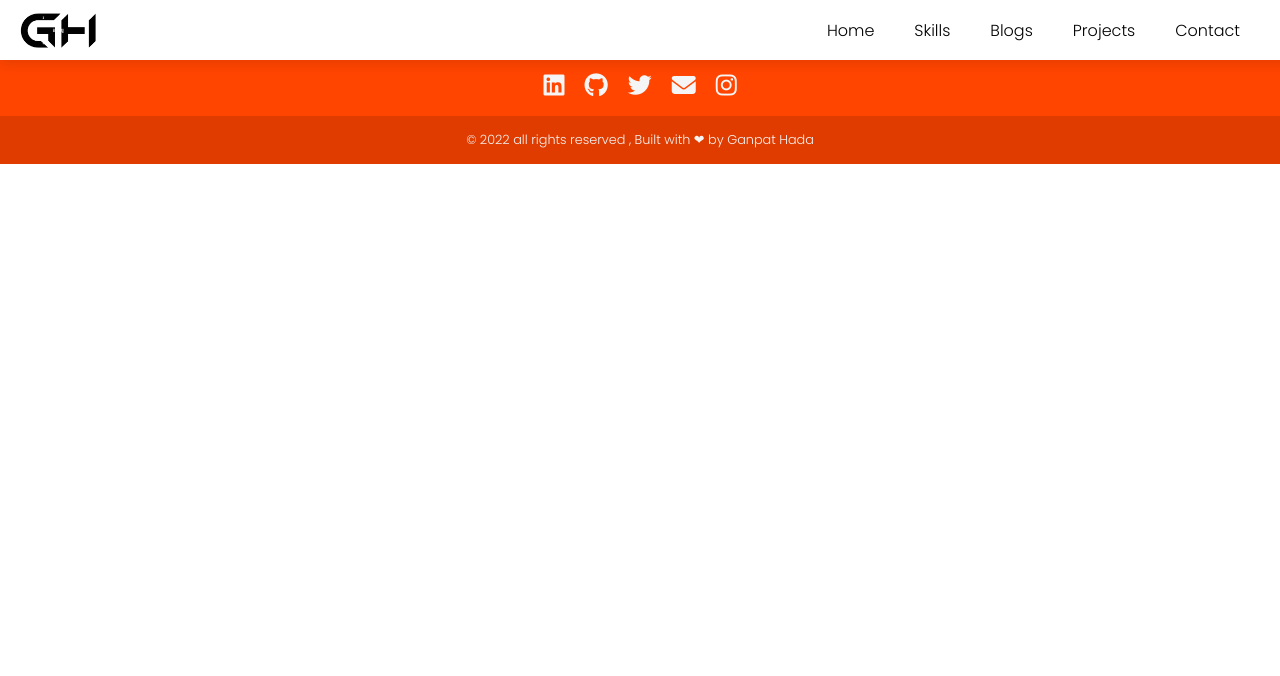
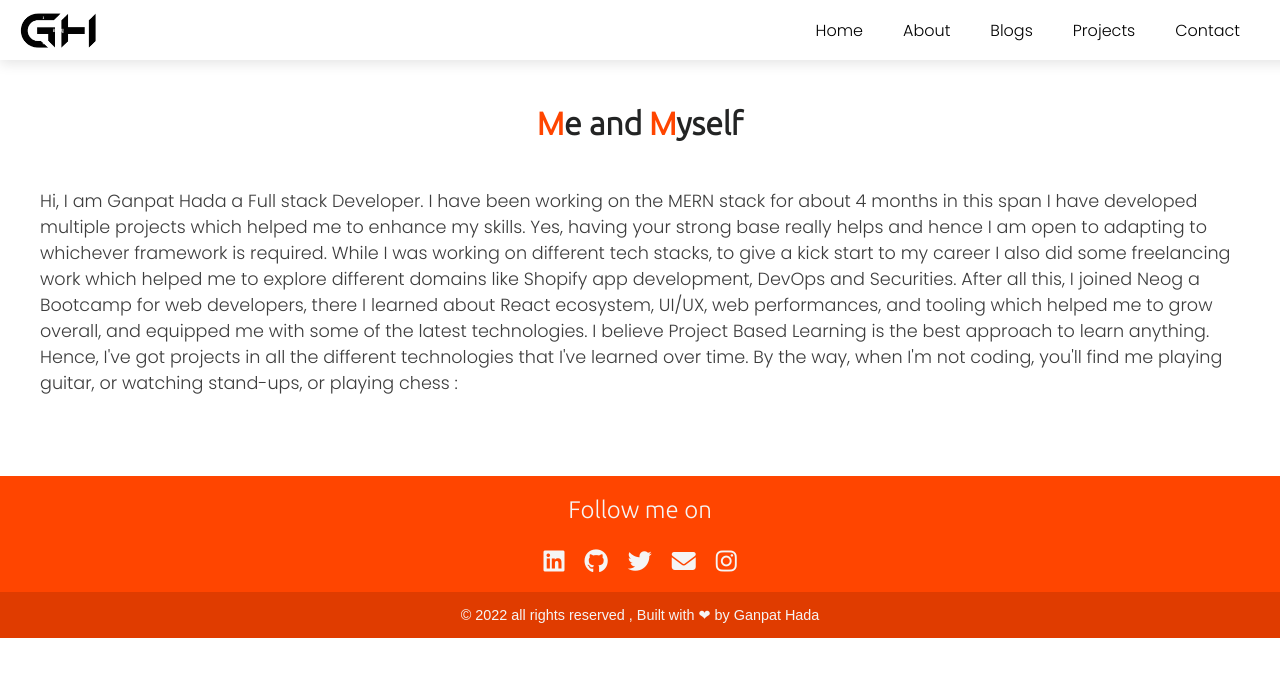
Before and after one commit to GanpatHada/ganpathada-portfolio, a React (Create React App) app: page /about in a window 1280 px wide. Shown: the top 676 px of the page. Built offline with nearby package versions, Linux system fonts and the light colour scheme; a web font is replaced by a local one.

Commit message:
-no-commit

```diff
--- a/src/App.css
+++ b/src/App.css
@@ -206,6 +206,7 @@ main h2::first-letter{
   font-weight: bolder;
 
 }
+
 .prevsblock h2 span{
   color: var(--primarycolor);
 }
@@ -283,6 +284,25 @@ main h2::first-letter{
   text-align: center;
   background-color: whitesmoke;
 }
+.mainblocks{
+  margin-top: 80px;
+}
+.mainblocks h1{
+  color: #232424;
+  text-align: center;
+  margin: 20px 0px;
+  font-family: 'Ubuntu';
+}
+.mainblocks h1 span{
+  color: var(--primarycolor);
+}
+.mainblocks{
+  margin-top: 60px;
+  padding: 20px;
+  margin-bottom: 40px;
+
+
+}
 #blogsprev{
   min-height: 300px;
 }
@@ -306,7 +326,8 @@ footer{
   margin-top: 10px;
   padding: 15px;
   background-color: rgb(224, 60, 0);
-  font-size: 0.8rem;
+  font-size: 0.9rem;
+  font-family: Arial, Helvetica, sans-serif;
 
 
 
@@ -362,20 +383,6 @@ footer i{
   margin: auto;
 
 }
-#projects{
-  margin-top: 60px;
-  padding: 20px;
-  margin-bottom: 40px;
-
-
-}
-#projects h1{
-  color: #232424;
-  text-align: center;
-  margin: 20px 0px;
-  text-transform: uppercase;
-  font-family: 'Ubuntu', sans-serif;
-}
 #projects h1::first-letter{
   color: var(--primarycolor);
 }
@@ -419,6 +426,11 @@ footer i{
   border-left: 1px solid rgba(223, 223, 223, 0.521); */
   border: 2px solid #e7e7e7a6;
 
+}
+#about div {
+  padding: 20px;
+  color: #3d3d3d;
+  font-size: 1.1rem;
 }
 @media (min-width: 748px) and (max-width: 1000px){
   main h1{
--- /dev/null
+++ b/src/components/About.js
@@ -0,0 +1,20 @@
+import React from 'react'
+
+const About = () => {
+  return (
+    <div id="about" className='mainblocks'>
+      <h1><span>M</span>e and <span>M</span>yself</h1>
+      <div>
+        Hi, I am Ganpat Hada a Full stack  Developer. I have been working on the MERN stack for about 4 months in this span I have developed multiple projects which helped me to enhance my skills. Yes, having your strong base really helps and hence I am open to adapting to whichever framework is required. While I was working on different tech stacks, to give a kick start to my career I also did some freelancing work which helped me to explore different domains like Shopify app development, DevOps and Securities.
+
+        After all this, I joined Neog a Bootcamp for web developers, there I learned about React ecosystem, UI/UX, web performances, and tooling which helped me to grow overall, and equipped me with some of the latest technologies.
+
+        I believe Project Based Learning is the best approach to learn anything. Hence, I've got projects in all the different technologies that I've learned over time.
+
+        By the way, when I'm not coding, you'll find me playing guitar, or watching stand-ups, or playing chess :
+      </div>
+    </div>
+  )
+}
+
+export default About
--- a/src/components/Main.js
+++ b/src/components/Main.js
@@ -9,6 +9,7 @@ import java from './web logos/java.webp'
 import project from './web logos/projects.svg'
 import blogs from './web logos/blogs.svg'
 import contact from './web logos/contact.svg'
+import { Link } from 'react-router-dom'
 const Main = () => {
     return (
             <main className='prevsblock' id='mainblock'>
@@ -19,7 +20,7 @@ const Main = () => {
                         . I am a full stack web developer
 
                     </p>
-                    <button id='download_cv' className='primarybtn'>Download CV</button>
+                    <Link to="/about"><button className='primarybtn'>Know more</button></Link>
                 </div>
                 <div className='imagesection'>
                     <img src={image} alt="" />
--- a/src/components/Navbar.js
+++ b/src/components/Navbar.js
@@ -20,7 +20,7 @@ const Navbar = () => {
         <div id="navs">
             <ul>
                 <li><NavLink to="/">Home</NavLink></li>
-                <li><NavLink to="/">Skills</NavLink></li>
+                <li><NavLink to="/about">About</NavLink></li>
                 <li><NavLink to="/">Blogs</NavLink></li>
                 <li><NavLink to="/projects">Projects</NavLink></li>
                 <li><NavLink to="/">Contact</NavLink></li>
@@ -32,7 +32,7 @@ const Navbar = () => {
 
         <ul>
                 <li><NavLink className="sidenavs" to="/">Home</NavLink></li>
-                <li><NavLink className="sidenavs" to="/">Skills</NavLink></li>
+                <li><NavLink className="sidenavs" to="/about">About</NavLink></li>
                 <li><NavLink className="sidenavs" to="/">Blogs</NavLink></li>
                 <li><NavLink className="sidenavs" to="/projects">Projects</NavLink></li>
                 <li><NavLink className="sidenavs" to="/">Contact</NavLink></li>
--- a/src/components/Projects.js
+++ b/src/components/Projects.js
@@ -3,7 +3,7 @@ import ProjectsList from './ProjectsList'
 import Projectsdetails from './ProjectsDetails'
 const Projects = () => {
   return (
-    <div id='projects'>
+    <div id='projects' className='mainblocks'>
       <h1>Projects</h1>
       <div id="cards">
         {
--- a/src/components/ProjectsPrev.js
+++ b/src/components/ProjectsPrev.js
@@ -1,4 +1,5 @@
 import React from 'react'
+import { Link } from 'react-router-dom'
 import projects from './web logos/projects.svg'
 const ProjectsPrev = () => {
     return (
@@ -11,7 +12,7 @@ const ProjectsPrev = () => {
                 <h2>Projects</h2>
                 <p>Here I have listed some of my Technical blogs which I have hosted online along with their source code.
                 </p>
-                <button id='download_cv' className='primarybtn'>see projects</button>
+                <Link to="/projects"> <button className='primarybtn'>see projects</button></Link>
             </div>
         </div>
 
--- a/src/index.js
+++ b/src/index.js
@@ -7,6 +7,7 @@ import { BrowserRouter, Routes, Route } from 'react-router-dom';
 import Navbar from './components/Navbar';
 import Footer from './components/Footer';
 import Projects from './components/Projects';
+import About from './components/About';
 const root = ReactDOM.createRoot(document.getElementById('root'));
 root.render(
 
@@ -15,6 +16,7 @@ root.render(
       <Navbar />
       <Routes>
       <Route exact path="/projects" element={<Projects />} />
+      <Route exact path="/about" element={<About />} />
       <Route exact path="/" element={<App />} />
     </Routes>
       <Footer />
```
Also changed, not shown: src/components/Skills.js (deleted, +0 -9 lines).
